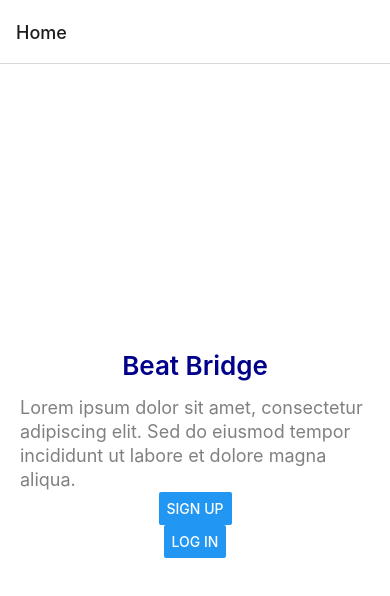
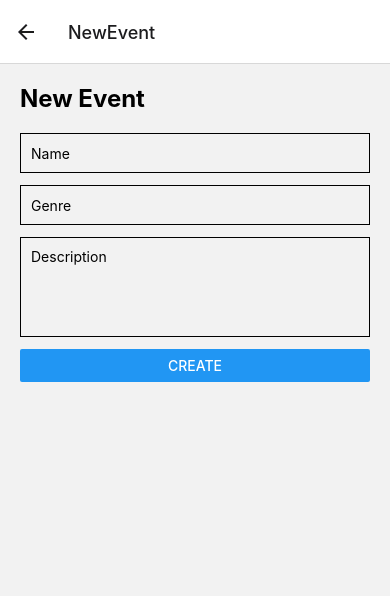
Before and after one commit to chris-coyne-pyyne/beatbridge-react-native, a React Native app: screen /NewEvent in a window 390 px wide. Shown: the top 596 px of the page. Built offline with nearby package versions, Linux system fonts and the light colour scheme; what bridgefy-react-native would draw is missing.

Commit message:
added new event screen

```diff
--- a/App.tsx
+++ b/App.tsx
@@ -24,6 +24,7 @@ import {NavigationContainer} from '@react-navigation/native';
 import {HomeScreen} from './screens/Home/Homepage';
 import {LoginScreen} from './screens/Login/LoginPage';
 import {SignupScreen} from './screens/Signup/SignupPage';
+import {NewEventScreen} from './screens/NewEvent/NewEventScreen';
 import {globalStyles} from './styles/Styles';
 import {QueryClient, QueryClientProvider} from 'react-query';
 
@@ -229,6 +230,7 @@ function App(): React.JSX.Element {
             <Stack.Screen name="Signup" component={SignupScreen} />
             <Stack.Screen name="Login" component={LoginScreen} />
             <Stack.Screen name="Event" component={EventScreen} />
+            <Stack.Screen name="NewEvent" component={NewEventScreen} />
             <Stack.Screen
               name="NewNotification"
               component={NewNotificationScreen}
--- a/screens/Home/NoEvents.tsx
+++ b/screens/Home/NoEvents.tsx
@@ -31,15 +31,16 @@ export function NoEvents({navigation}) {
           <TouchableOpacity
             key={event.id}
             style={globalStyles.card}
-            onPress={() => {
-              console.log('adsfadsf');
-              navigation.navigate('Event', {id: event.id});
-            }}>
+            onPress={() => navigation.navigate('Event', {id: event.id})}>
             <Text style={globalStyles.title}>{event.name}</Text>
             <Text>{event.genre}</Text>
           </TouchableOpacity>
         );
       })}
+      <Button
+        title={'New Event'}
+        onPress={() => navigation.navigate('NewEvent')}
+      />
     </View>
   );
 }
--- /dev/null
+++ b/screens/NewEvent/NewEventScreen.tsx
@@ -0,0 +1,87 @@
+import {useContext, useState} from 'react';
+import {
+  Text,
+  View,
+  Button,
+  ScrollView,
+  StyleSheet,
+  TextInput,
+} from 'react-native';
+import {AppContext} from '../../stores/store';
+
+export const NewEventScreen = ({navigation}) => {
+  const [name, setName] = useState('');
+  const [genre, setGenre] = useState('');
+  const [description, setDescription] = useState('');
+  const context = useContext(AppContext);
+
+  const handleCreate = () => {
+    // create new event with data - save to API, and also save locally afterwards
+    // send to api
+    if (context?.globalState.events) {
+      const newEvent: Event = {name, genre, description, active: true};
+      const oldEvents = [...context?.globalState.events];
+      for (const e of oldEvents) {
+        e.active = false;
+      }
+      const newEvents = [...context?.globalState.events, newEvent];
+      console.log('new Events ', newEvents);
+      context?.updateGlobalState({events: newEvents});
+      navigation.navigate('Home');
+    }
+  };
+
+  return (
+    <ScrollView contentContainerStyle={styles.container}>
+      <Text style={styles.title}>New Event</Text>
+
+      <TextInput
+        style={styles.input}
+        placeholder="Name"
+        value={name}
+        onChangeText={setName}
+      />
+
+      <TextInput
+        style={styles.input}
+        placeholder="Genre"
+        value={genre}
+        onChangeText={setGenre}
+      />
+
+      <TextInput
+        style={styles.textArea}
+        placeholder="Description"
+        value={description}
+        onChangeText={setDescription}
+        multiline={true}
+        numberOfLines={4}
+      />
+
+      <Button title="Create" onPress={handleCreate} />
+    </ScrollView>
+  );
+};
+
+const styles = StyleSheet.create({
+  container: {
+    padding: 20,
+  },
+  title: {
+    fontSize: 24,
+    fontWeight: 'bold',
+    marginBottom: 20,
+  },
+  input: {
+    height: 40,
+    marginBottom: 12,
+    borderWidth: 1,
+    padding: 10,
+  },
+  textArea: {
+    height: 100,
+    padding: 10,
+    borderWidth: 1,
+    marginBottom: 12,
+  },
+});
```
